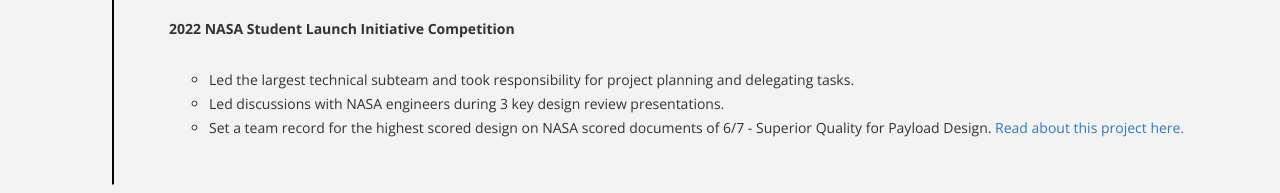
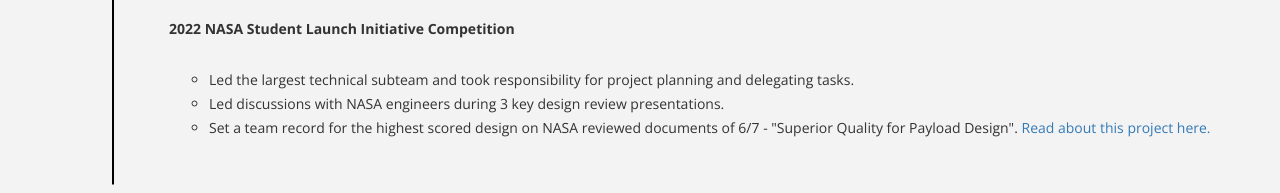
Before and after one commit to Ahmed88888/AhmedAlazzawi.github.io, a plain HTML site: page index.html in a window 1280 px wide. Shown: the part 3130-3323 px from the top of the page. Drawn offline with nearby package versions, Linux system fonts and the light colour scheme; files whose address does not match are found by name; a web font is replaced by a local one.

Commit message:
minor update

```diff
--- a/index.html
+++ b/index.html
@@ -162,7 +162,7 @@
                             <ul>
                                 <li>Led the largest technical subteam and took responsibility for project planning and delegating tasks.</li>
                                 <li>Led discussions with NASA engineers during 3 key design review presentations.</li>
-                                <li>Set a team record for the highest scored design on NASA scored documents of 6/7 - Superior Quality for Payload Design.<a href="estimator.html" target="_blank"> Read about this project here.</a></li>
+                                <li>Set a team record for the highest scored design on NASA reviewed documents of 6/7 - "Superior Quality for Payload Design".<a href="estimator.html" target="_blank"> Read about this project here.</a></li>
                             </ul>
                         </div>
                     </li>
```
